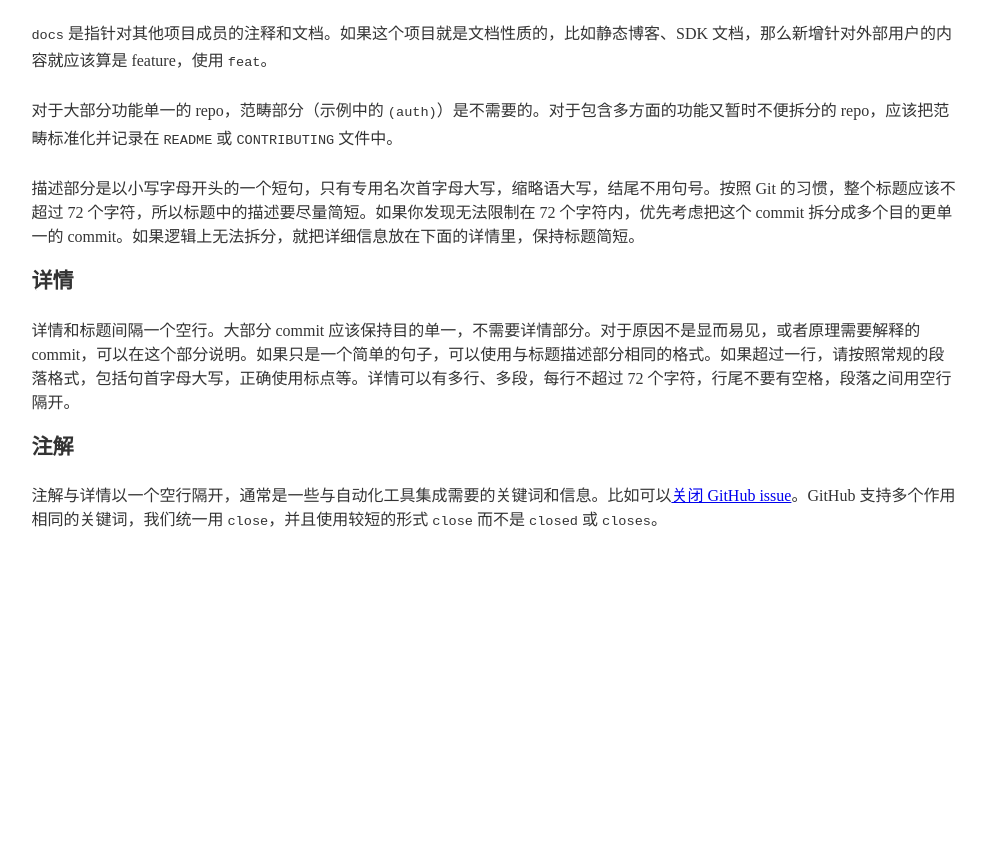
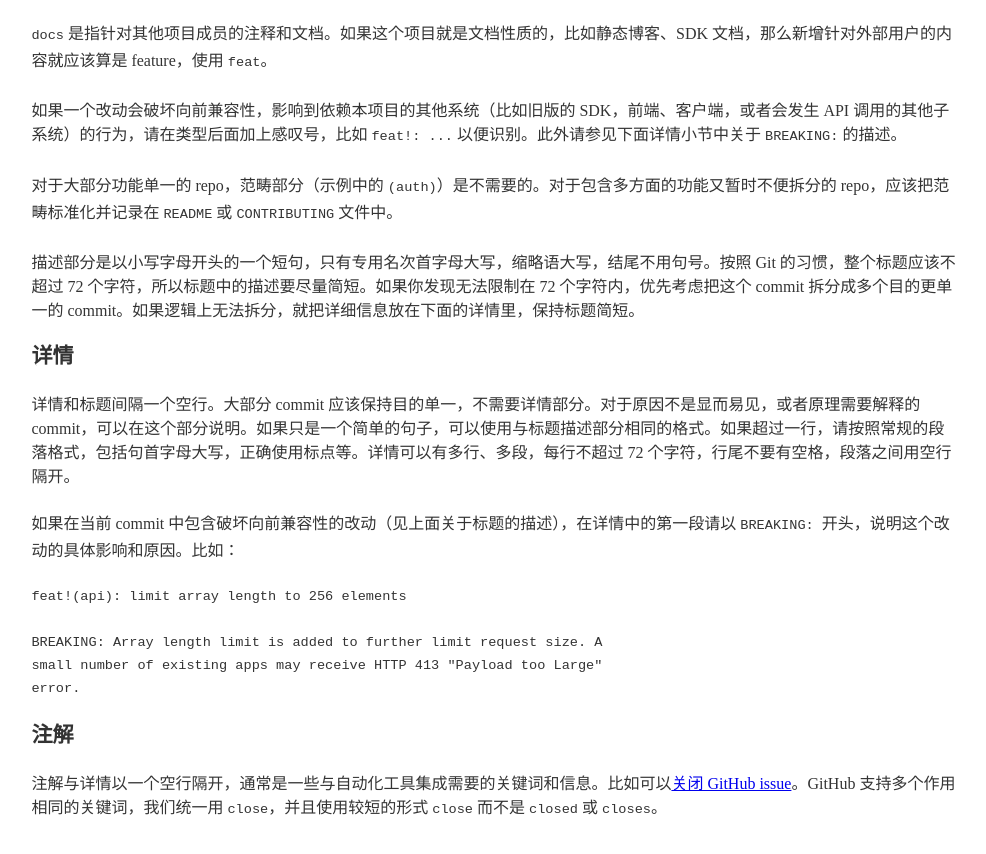
Before and after one commit to leancloud/open, a Gatsby site: page /git-commit-message in a window 1280 px wide. Shown: the part 1704-2558 px from the top of the page, without its empty margins (146-1132 px from the left). Before the commit the page ends 2284 px from the top, so only its background shows below. Built offline with nearby package versions, Linux system fonts and the light colour scheme; Gatsby itself is replaced by a stand-in of ours; some packages are replaced by stand-ins of ours; code samples lack their colours; what typography-theme-moraga would draw is missing.

Commit message:
feat(vcm): add text about breaking changes

````diff
--- a/src/pages/git-commit-message.md
+++ b/src/pages/git-commit-message.md
@@ -58,6 +58,8 @@ close #12
 
 `docs` 是指针对其他项目成员的注释和文档。如果这个项目就是文档性质的，比如静态博客、SDK 文档，那么新增针对外部用户的内容就应该算是 feature，使用 `feat`。
 
+如果一个改动会破坏向前兼容性，影响到依赖本项目的其他系统（比如旧版的 SDK，前端、客户端，或者会发生 API 调用的其他子系统）的行为，请在类型后面加上感叹号，比如 `feat!: ...` 以便识别。此外请参见下面详情小节中关于 `BREAKING:` 的描述。
+
 对于大部分功能单一的 repo，范畴部分（示例中的 `(auth)`）是不需要的。对于包含多方面的功能又暂时不便拆分的 repo，应该把范畴标准化并记录在 `README` 或 `CONTRIBUTING` 文件中。
 
 描述部分是以小写字母开头的一个短句，只有专用名次首字母大写，缩略语大写，结尾不用句号。按照 Git 的习惯，整个标题应该不超过 72 个字符，所以标题中的描述要尽量简短。如果你发现无法限制在 72 个字符内，优先考虑把这个 commit 拆分成多个目的更单一的 commit。如果逻辑上无法拆分，就把详细信息放在下面的详情里，保持标题简短。
@@ -66,6 +68,16 @@ close #12
 
 详情和标题间隔一个空行。大部分 commit 应该保持目的单一，不需要详情部分。对于原因不是显而易见，或者原理需要解释的 commit，可以在这个部分说明。如果只是一个简单的句子，可以使用与标题描述部分相同的格式。如果超过一行，请按照常规的段落格式，包括句首字母大写，正确使用标点等。详情可以有多行、多段，每行不超过 72 个字符，行尾不要有空格，段落之间用空行隔开。
 
+如果在当前 commit 中包含破坏向前兼容性的改动（见上面关于标题的描述），在详情中的第一段请以 `BREAKING: ` 开头，说明这个改动的具体影响和原因。比如：
+
+```
+feat!(api): limit array length to 256 elements
+
+BREAKING: Array length limit is added to further limit request size. A
+small number of existing apps may receive HTTP 413 "Payload too Large"
+error.
+```
+
 ### 注解
 
 注解与详情以一个空行隔开，通常是一些与自动化工具集成需要的关键词和信息。比如可以[关闭 GitHub issue](https://help.github.com/en/articles/closing-issues-using-keywords)。GitHub 支持多个作用相同的关键词，我们统一用 `close`，并且使用较短的形式 `close` 而不是 `closed` 或 `closes`。
````
